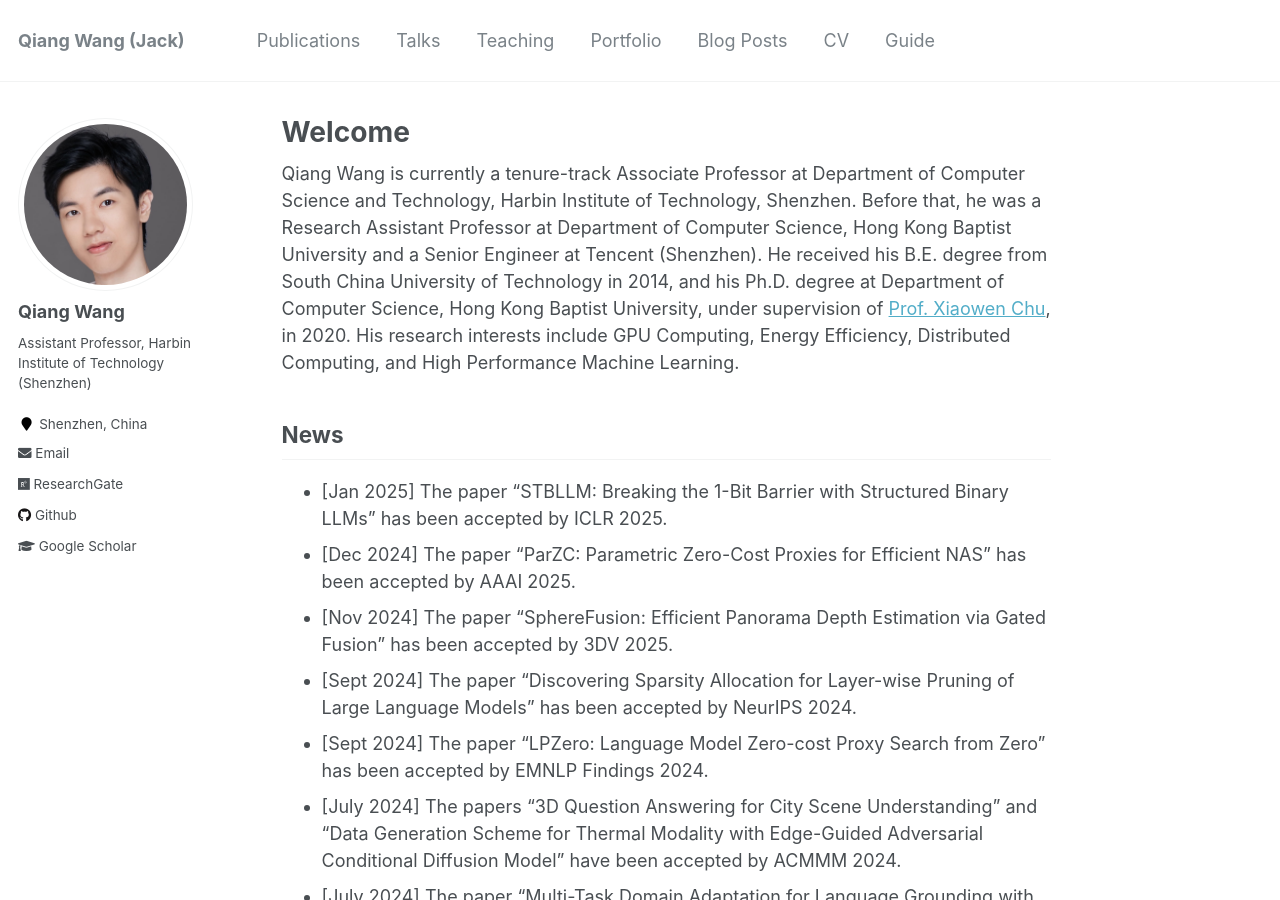
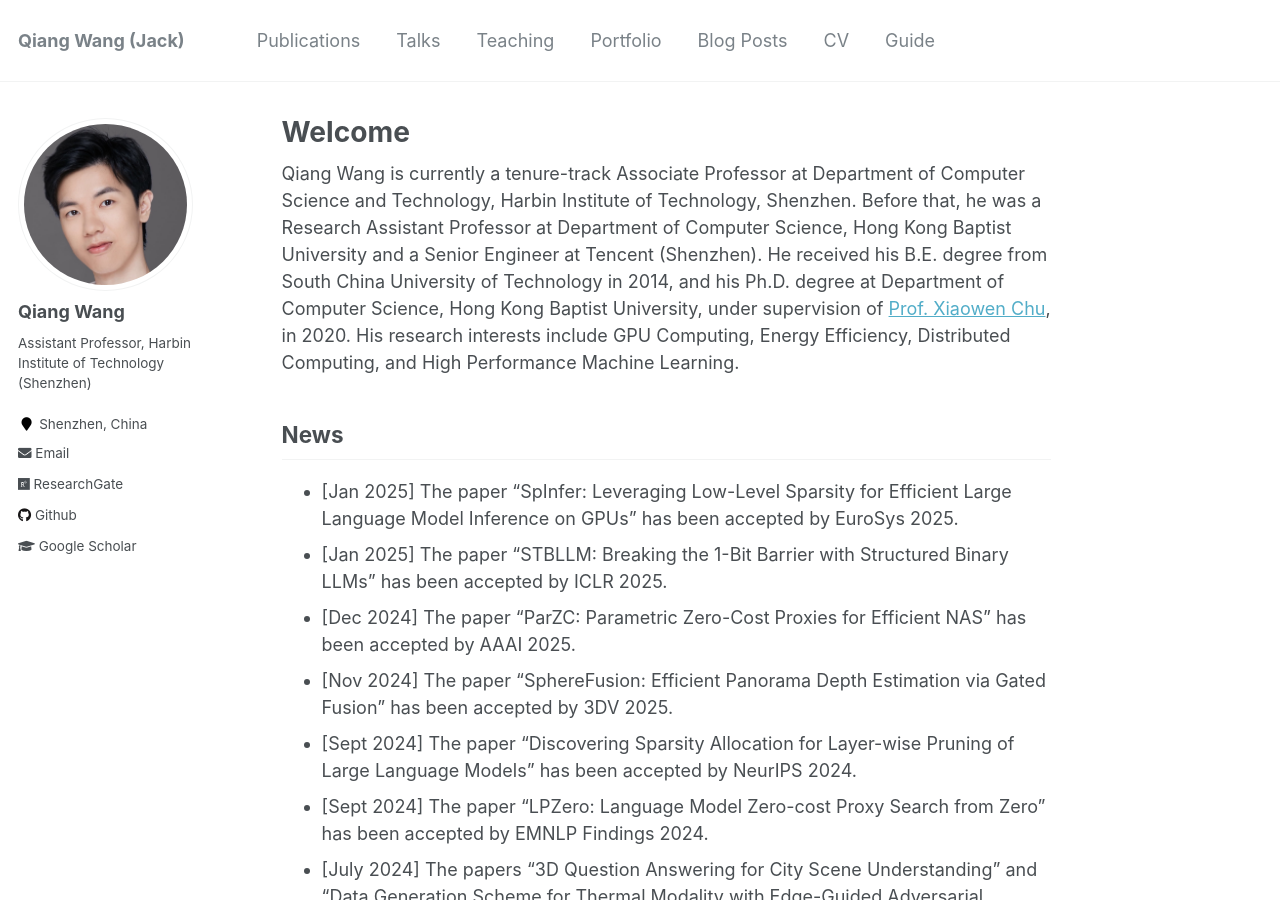
Before and after one commit to blackjack2015/blackjack2015.github.io, a Jekyll site: the page built from _pages/about.md, in a window 1280 px wide and 900 px high. Built offline with Jekyll 4.4.1, drawn with Linux system fonts in a browser that asks for light colours.

Commit message:
Update about.md

```diff
--- a/_pages/about.md
+++ b/_pages/about.md
@@ -12,6 +12,7 @@ redirect_from:
 Qiang Wang is currently a tenure-track Associate Professor at Department of Computer Science and Technology, Harbin Institute of Technology, Shenzhen. Before that, he was a Research Assistant Professor at Department of Computer Science, Hong Kong Baptist University and a Senior Engineer at Tencent (Shenzhen). He received his B.E. degree from South China University of Technology in 2014, and his Ph.D. degree at Department of Computer Science, Hong Kong Baptist University, under supervision of [Prof. Xiaowen Chu](https://sites.google.com/view/chuxiaowen), in 2020. His research interests include GPU Computing, Energy Efficiency, Distributed Computing, and High Performance Machine Learning.
 
 ## News
++ \[Jan 2025\] The paper "SpInfer: Leveraging Low-Level Sparsity for Efficient Large Language Model Inference on GPUs" has been accepted by EuroSys 2025.
 + \[Jan 2025\] The paper "STBLLM: Breaking the 1-Bit Barrier with Structured Binary LLMs" has been accepted by ICLR 2025.
 + \[Dec 2024\] The paper "ParZC: Parametric Zero-Cost Proxies for Efficient NAS" has been accepted by AAAI 2025.
 + \[Nov 2024\] The paper "SphereFusion: Efficient Panorama Depth Estimation via Gated Fusion" has been accepted by 3DV 2025.
```
